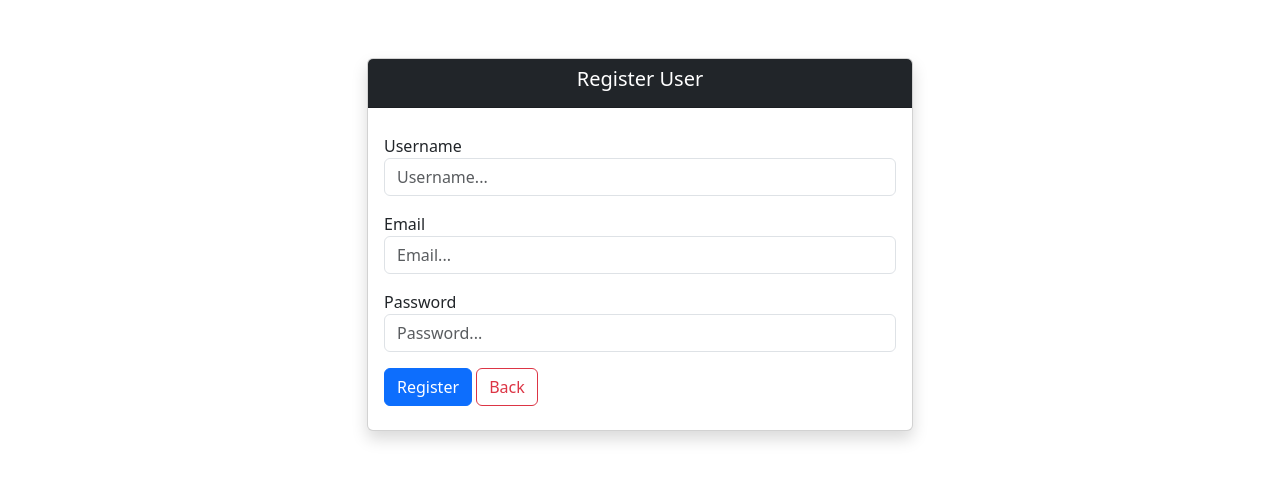
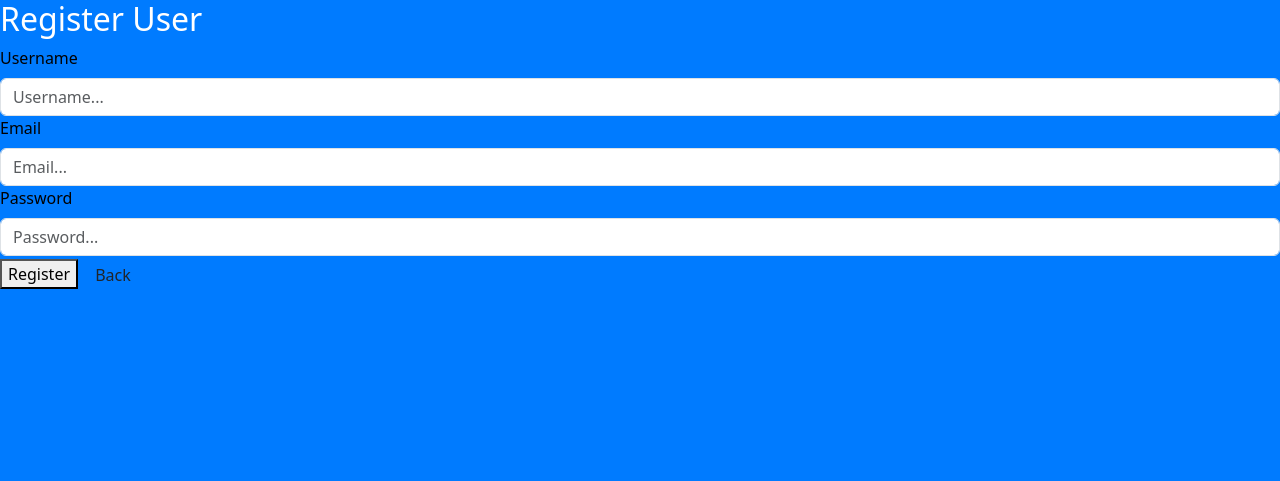
Before and after one commit to MherXpert/BVSystem, a PHP site: page /public/register.php in a window 1280 px wide. Shown: the top 481 px of the page. Run offline with PHP 8.4, Linux system fonts and the light colour scheme.

Commit message:
added style sheet for registration form

```diff
--- a/public/register.php
+++ b/public/register.php
@@ -3,47 +3,38 @@
 <head>
     <meta charset="UTF-8">
     <meta name="viewport" content="width=device-width, initial-scale=1.0">
-    <link rel="stylesheet" href="public/CSS/register.css">
-    <link href="https://cdn.jsdelivr.net/npm/bootstrap@5.3.3/dist/css/bootstrap.min.css" rel="stylesheet" integrity="sha384-QWTKZyjpPEjISv5WaRU9OFeRpok6YctnYmDr5pNlyT2bRjXh0JMhjY6hW+ALEwIH" crossorigin="anonymous">
-    <title>Register</title>
+    <title>User Registration</title>
+    <link href="https://cdn.jsdelivr.net/npm/bootstrap@5.3.0/dist/css/bootstrap.min.css" rel="stylesheet">
+    <link rel="stylesheet" href="CSS/register.css">
 </head>
 <body>
-    <div class="container mt-5 text-muted ">
-        <div class="row justify-content-center">
-            <div class="col-md-6">
-                <div class="card shadow">
-                  <div class="card-header bg-dark">
-                    <h5 class="row justify-content-center text-white">Register User</h5>
-                  </div>
+    <div class="register-container">
+        <div class="register-card">
+            <h2 class="register-title">Register User</h2>
 
+            <form action="../app/send_to_email.php" method="POST">
+                <div class="form-group">
+                    <label for="username" class="form-label">Username</label>
+                    <input type="text" class="form-control" name="nameuser" placeholder="Username..." required>
+                </div>
 
-                    <div class="container card-body">
+                <div class="form-group">
+                    <label for="email" class="form-label">Email</label>
+                    <input type="email" class="form-control" name="email" placeholder="Email..." required>
+                </div>
 
-                        <form action="../app/send_to_email.php" method="POST">
-                            <div class="form-group mb-3">
-                            <label for="username">Username</label>
-                            <input type="text" name="nameuser" class="form-control"placeholder="Username..." required>
-                            </div>
-                            <div class="form-group mb-3">
-                                <label for="email">Email</label>
-                                <input type="Email" name="email" class="form-control"placeholder="Email..." required>
-                            </div>
-                            <div class="form-group mb-3">
-                                <label for="password">Password</label>
-                                <input type="password" name="password" class="form-control" placeholder="Password..." required>
-                            </div>
-                            <div class="form-group mb-2 mt-2">
-                                <button type="submit" name ="register" class="btn btn-primary">Register</button>
-                                <a href="login.php" class="btn btn-outline-danger">Back</a>
-                            </div>
-                        </form>
-                    </div>
-                  </div>
+                <div class="form-group">
+                    <label for="password" class="form-label">Password</label>
+                    <input type="password" class="form-control" name="password" placeholder="Password..." required>
                 </div>
-            </div>
+
+                <button type="submit" class="btn-register">Register</button>
+                <a href="login.php" class="btn btn-back">Back</a>
+
+            </form>
         </div>
+    </div>
 
-        </form>
-    </div><script src="https://cdn.jsdelivr.net/npm/bootstrap@5.3.3/dist/js/bootstrap.bundle.min.js" integrity="sha384-YvpcrYf0tY3lHB60NNkmXc5s9fDVZLESaAA55NDzOxhy9GkcIdslK1eN7N6jIeHz" crossorigin="anonymous"></script>
+    <script src="https://cdn.jsdelivr.net/npm/bootstrap@5.3.0/dist/js/bootstrap.bundle.min.js"></script>
 </body>
 </html>
```
